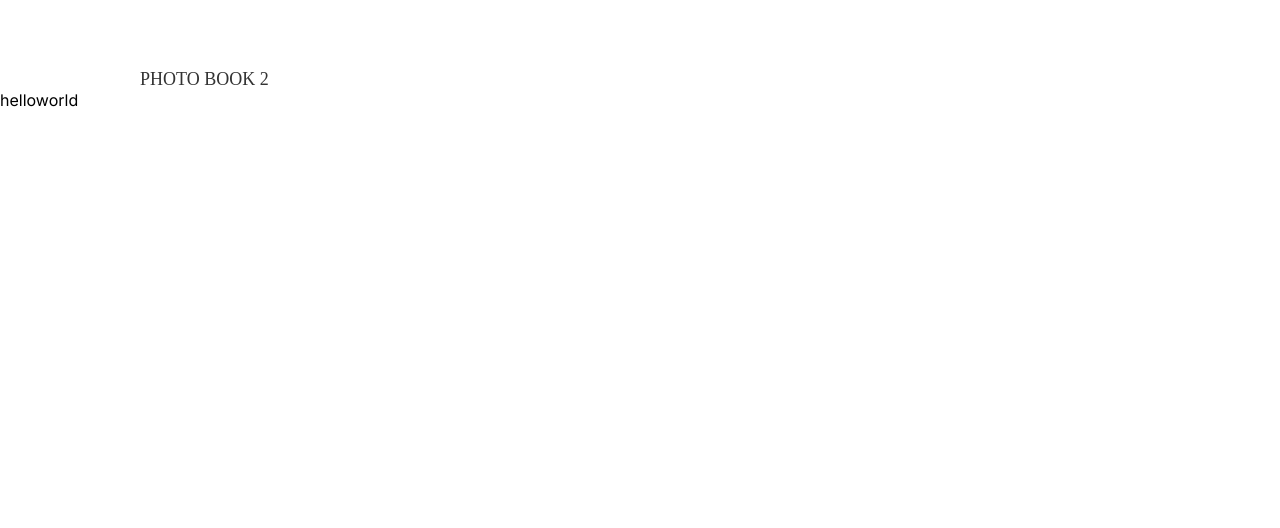
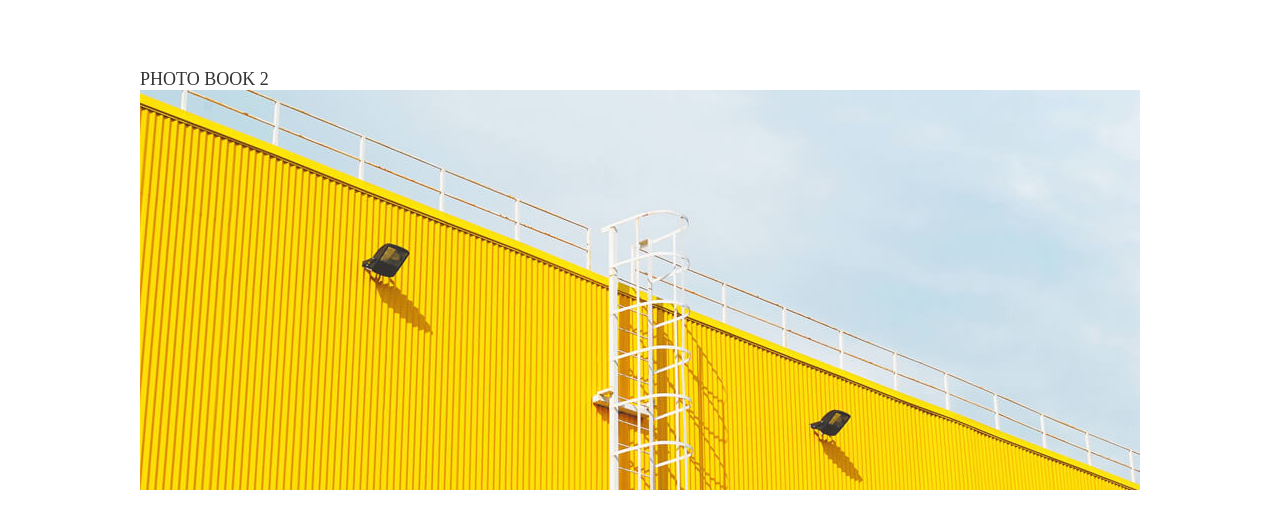
Before and after one commit to tappypuppy/photo-site2-1col, a Next.js app: page / in a window 1280 px wide. Shown: the top 528 px of the page. Built offline with nearby package versions, Linux system fonts and the light colour scheme; a web font is replaced by a local one.

Commit message:
add hero

```diff
--- a/src/app/page.tsx
+++ b/src/app/page.tsx
@@ -1,12 +1,13 @@
 import Image from "next/image";
 import Header from "../components/Header/Header";
+import Hero from "@/components/Hero/Hero";
 
 export default function Home() {
   return (
     <div>
       <Header />
       <main>
-        <div>helloworld</div>
+        <Hero />
       </main>
     </div>
   );
--- /dev/null
+++ b/src/components/Hero/Hero.module.css
@@ -0,0 +1,10 @@
+.img {
+  width: 100%;
+  max-width: 1000px;
+  height: auto;
+}
+
+.img_box {
+  width: 100%;
+  text-align: center;
+}
--- /dev/null
+++ b/src/components/Hero/Hero.tsx
@@ -0,0 +1,18 @@
+import styles from "./Hero.module.css";
+import Image from "next/image";
+
+function Hero() {
+  return (
+    <div className={styles.img_box}>
+      <Image
+        className={styles.img}
+        src="/mainvisual.png"
+        alt="hero"
+        width={1000}
+        height={400}
+      />
+    </div>
+  );
+}
+
+export default Hero;
```
